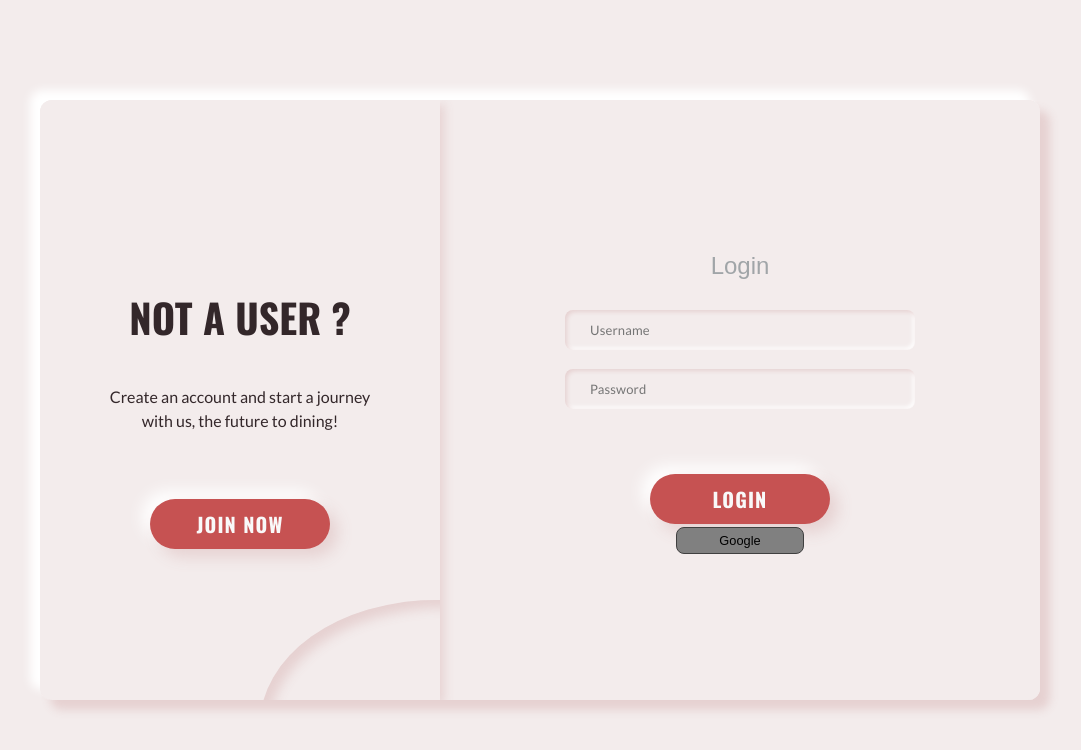
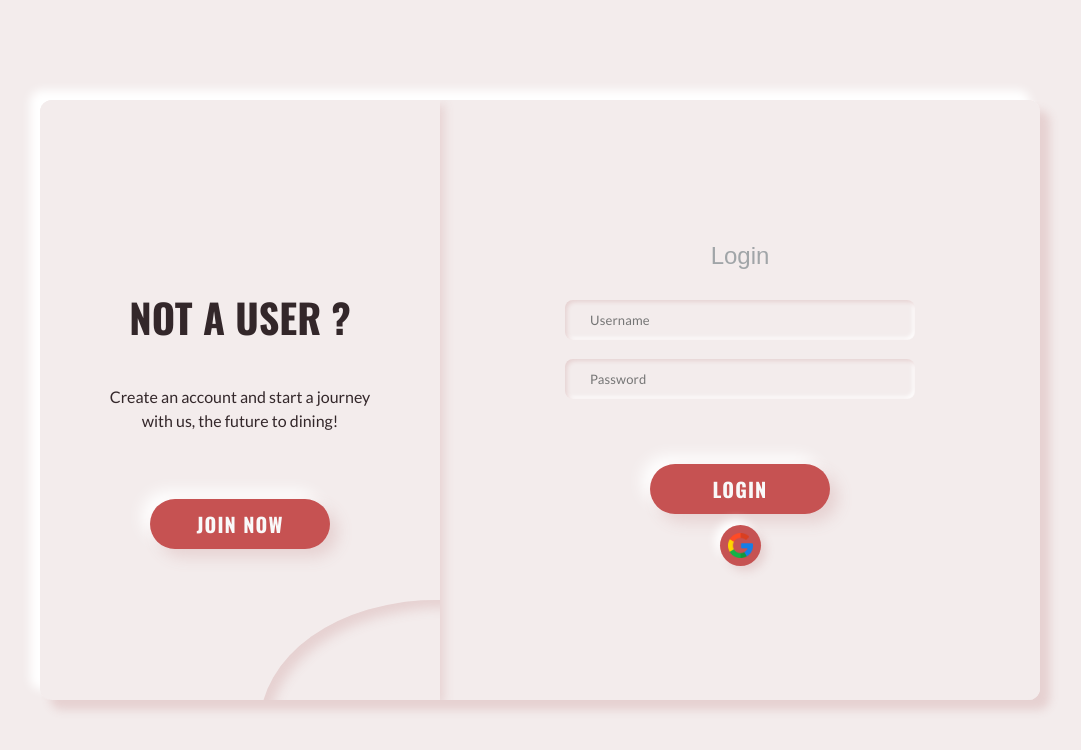
Before and after one commit to CSCE315-F22-Taele/Team51_Project3, a React (Create React App) app in the folder frontend/: page /login in a window 1280 px wide. Shown: the top 750 px of the page, without its empty margins (100-1181 px from the left). Built offline with nearby package versions, Linux system fonts and the light colour scheme.

Commit message:
Login styling for google sign in

```diff
--- a/frontend/src/App.js
+++ b/frontend/src/App.js
@@ -8,7 +8,6 @@ import {
 } from "react-router-dom";
 import Home from "./pages/Home/home";
 import Login from "./pages/Login/login";
-import Register from "./pages/Register/register";
 import POSPage from "./pages/POSPage";
 import ManagerMenu from "./pages/ManagerMenu/ManagerMenu";
 import Inventory from "./pages/ManagerPages/Inventory";
@@ -53,7 +52,6 @@ const App = () => {
                 <Route element={<RestrictedRoutes />}>
                     <Route path="/login" element={<Login />} />
                     <Route path="/login/success" element={LoginSuccess()} />
-                    <Route path="/register" element={<Register />} />
                 </Route>
             </Routes>
         </Router>
--- a/frontend/src/components/navbar/navbar.jsx
+++ b/frontend/src/components/navbar/navbar.jsx
@@ -40,10 +40,6 @@ const Navbar = () => {
                         <NavLink to="/login">
                             <span>Login</span>
                         </NavLink>
-
-                        <NavLink to="/register" className="mx-3">
-                            <span>Register</span>
-                        </NavLink>
                     </div>
                 )}
             </div>
--- a/frontend/src/pages/Login/login.css
+++ b/frontend/src/pages/Login/login.css
@@ -191,3 +191,16 @@
     opacity: 0;
     transition: 1.25s;
 }
+
+.submit--google {
+    background-color: var(--bittersweet);
+    box-shadow: 5px 5px 10px #E6D1D1, -5px -5px 10px #FFFFFF;
+    margin-top: 10px;
+    padding: 8px;
+    border-radius: 100%;
+    cursor: pointer;
+}
+.google--logo {
+    width: 25px;
+    height: 25px;
+}
--- a/frontend/src/pages/Login/login.jsx
+++ b/frontend/src/pages/Login/login.jsx
@@ -97,7 +97,7 @@ const Login = () => {
                 throw new Error(response.statusText);
             }
             const data = response.json().then(function (res) {
-                dispatch(authenticateUser({ type: res['user']['role']}));
+                dispatch(authenticateUser({ type: res["user"]["role"] }));
             });
             localStorage.setItem("isAuth", "true");
         } catch (err) {
@@ -171,8 +171,10 @@ const Login = () => {
                         </button>
                         <div className="description status-message">{message}</div>
                     </form>
-                    <div onClick={openGoogle}>
-                        <button>Google</button>
+                    <div className="submit--google" onClick={openGoogle}>
+                        <img
+                            className="google--logo"
+                            src={require("../../images/google.png")}></img>
                     </div>
                 </div>
                 <div
--- a/frontend/src/pages/Register/register.jsx
+++ /dev/null
@@ -1,9 +0,0 @@
-import React from "react";
-
-const Register = () => {
-    return (
-        <h1>Register</h1>
-    );
-};
-
-export default Register;
```
Also changed, not shown: frontend/src/images/google.png (added).
